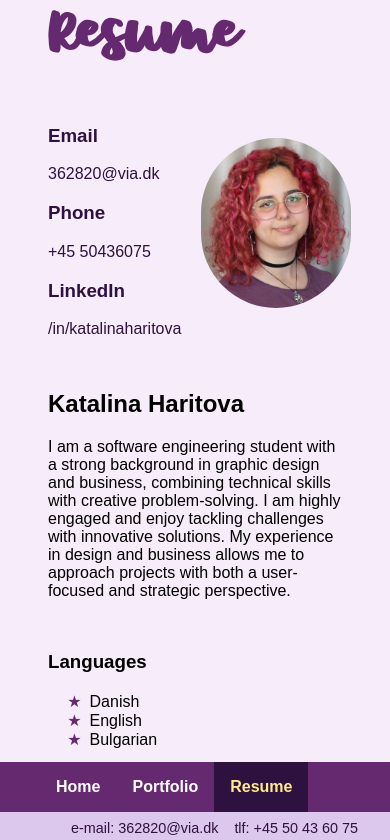
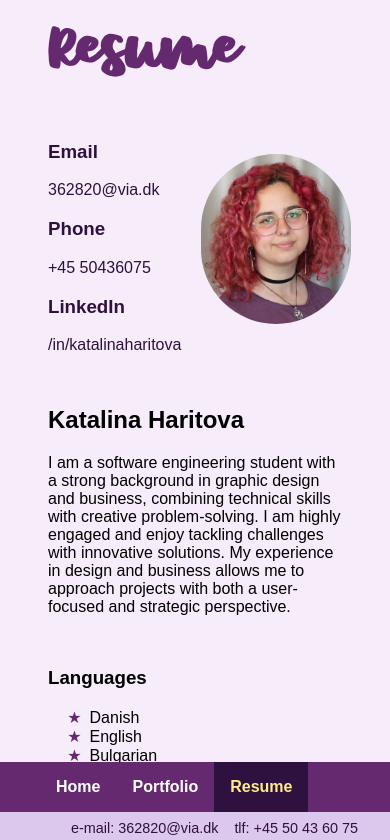
Before and after one commit to LiniRose/LiniRose, a plain HTML site: page resume.html in a window 390 px wide. Shown: the top 840 px of the page. Drawn offline with Linux system fonts and the light colour scheme.

Commit message:
Add files via upload

```diff
--- a/style.css
+++ b/style.css
@@ -337,7 +337,7 @@ body ul:not(nav ul) li::before {
   }
 
   #page-title {
-    margin-top: 0rem;
+    margin-top: 1rem;
   }
 
   #projectGrid {
```
